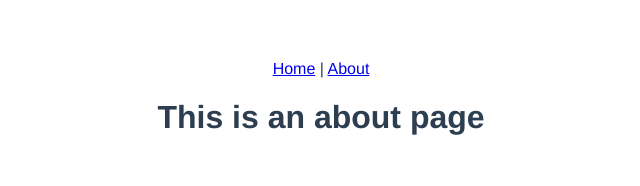
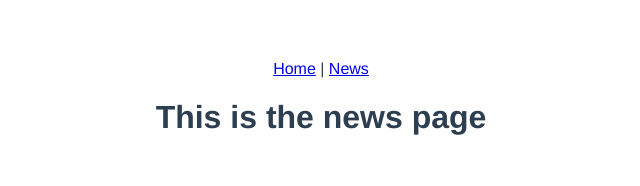
Before and after one commit to cfay1810/NexTechHackerNews, a Vue app in the folder hackernewsapp/: page /#/about in a window 1280 px wide. Shown: the top 186 px of the page, without its empty margins (319-959 px from the left). Built offline with nearby package versions, Linux system fonts and the light colour scheme.

Commit message:
Edited pages for correct navigation

```diff
--- a/hackernewsapp/src/App.vue
+++ b/hackernewsapp/src/App.vue
@@ -2,11 +2,23 @@
   <div id="app">
     <div id="nav">
       <router-link to="/">Home</router-link> |
-      <router-link to="/about">About</router-link>
+      <router-link to="/news">News</router-link>
     </div>
     <router-view/>
   </div>
 </template>
+
+<script>
+  import Navbar from "@/components/Navbar";
+  export default {
+    name: "App",
+    components: {
+      Navbar
+    }
+  };
+</script>
+
+<style></style>
 
 <style lang="scss">
 #app {
--- /dev/null
+++ b/hackernewsapp/src/Navbar.vue
@@ -0,0 +1,27 @@
+<template>
+  <div class="pure-menu pure-menu-horizontal">
+    <div class="container">
+      <a href="#" class="pure-menu-heading pure-menu-link">Home</a>
+      <ul class="pure-menu-list">
+        <li class="pure-menu-item">
+          <a href="#" class="pure-menu-link">News</a>
+        </li>
+      </ul>
+    </div>
+  </div>
+</template>
+
+<script>
+  export default {
+    name: "Navbar"
+  };
+</script>
+
+<style scoped>
+  .pure-menu {
+    background-color: #e17842;
+  }
+  .pure-menu a {
+    color: white;
+  }
+</style>
--- a/hackernewsapp/src/views/About.vue
+++ b/hackernewsapp/src/views/About.vue
@@ -1,5 +1,5 @@
 <template>
-  <div class="about">
-    <h1>This is an about page</h1>
+  <div class="news">
+    <h1>This is the news page</h1>
   </div>
 </template>
```
